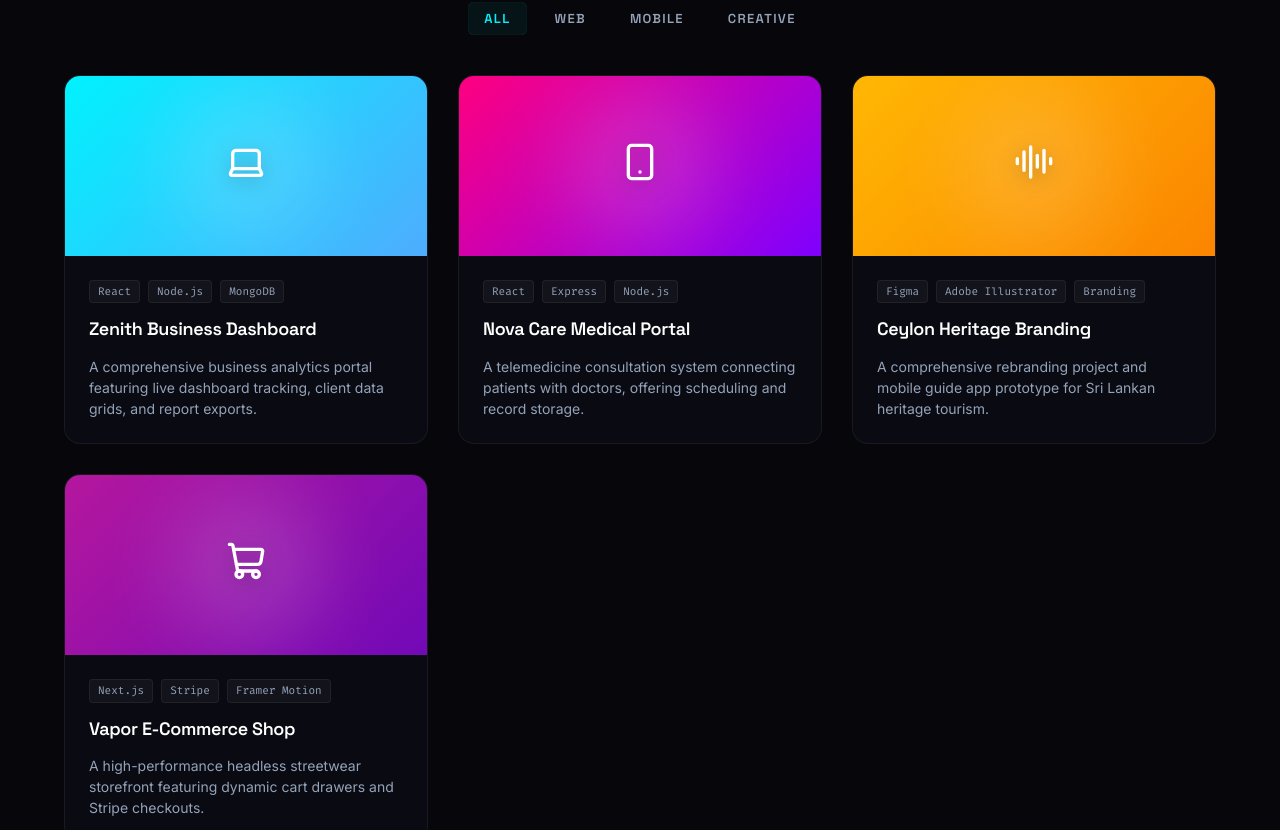
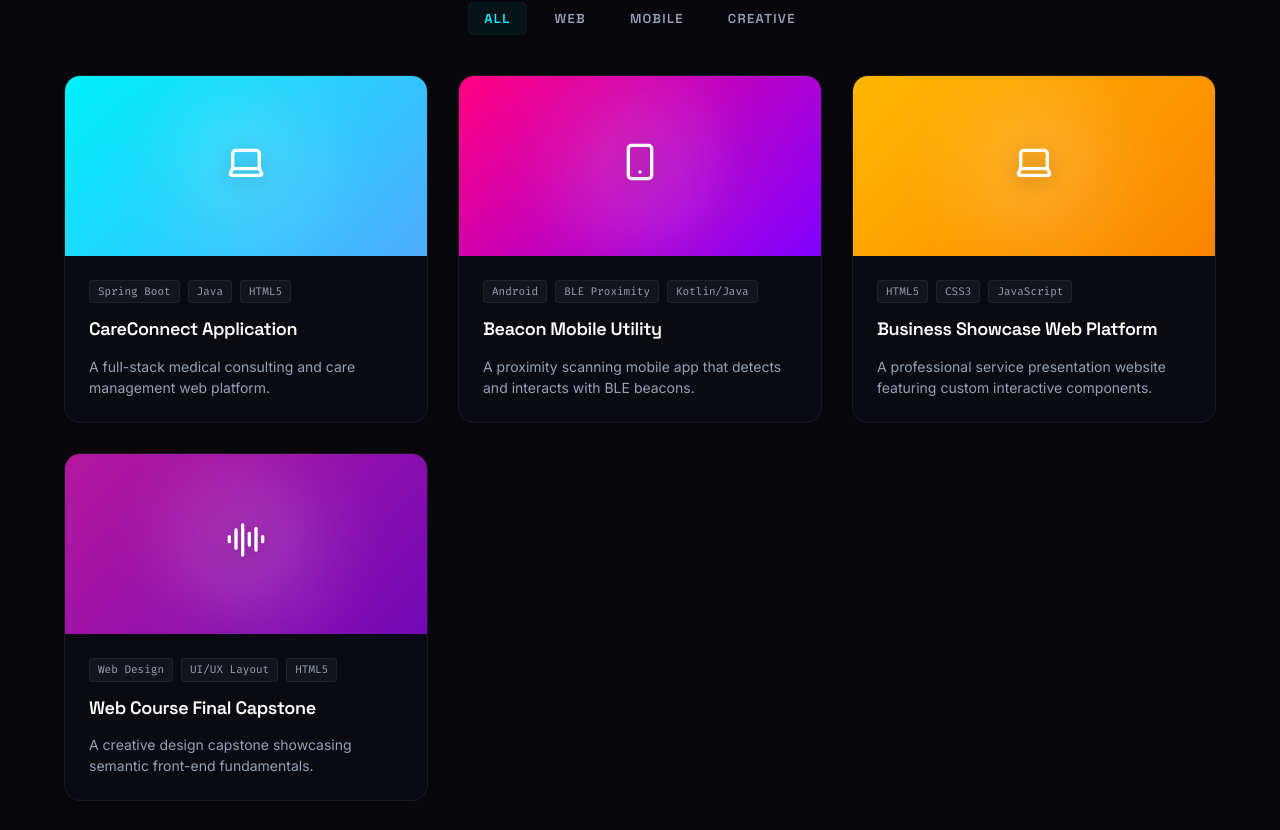
Before and after one commit to theekshanathushan/my-portfolio, a React (Vite) app: page / in a window 1280 px wide. Shown: the part 2857-3687 px from the top of the page. Built offline with nearby package versions, Linux system fonts and the light colour scheme.

Commit message:
Update my github project details

```diff
--- a/src/components/Projects.jsx
+++ b/src/components/Projects.jsx
@@ -73,55 +73,55 @@ const FALLBACK_REPOS = [
 const PROJECTS_DATA = [
   {
     id: 1,
-    title: "Zenith Business Dashboard",
+    title: "CareConnect Application",
     category: "web",
-    tags: ["React", "Node.js", "MongoDB", "Chart.js"],
-    description: "A comprehensive business analytics portal featuring live dashboard tracking, client data grids, and report exports.",
-    detailedDesc: "Zenith Dashboard is a custom portal engineered for small-to-medium businesses. It bridges the gap between MongoDB data streams and frontend chart representations, rendering real-time business statistics.",
-    features: ["MongoDB data collections integration", "Dynamic bar/line charts rendering", "Express REST API backend flow", "Visual report PDF exports"],
+    tags: ["Spring Boot", "Java", "HTML5", "CSS3", "JavaScript"],
+    description: "A full-stack medical consulting and care management web platform.",
+    detailedDesc: "CareConnect is a robust healthcare management system designed to coordinate care. It couples a secure Spring Boot MVC backend engine with custom HTML/CSS responsive user screens, enabling medical history tracking and service coordination.",
+    features: ["Spring Boot MVC backend architecture", "Custom semantic HTML/CSS styling structures", "Secure session handling and record storage", "Database persistence for patient data integration"],
     visualIcon: <Laptop size={40} />,
     color: "linear-gradient(135deg, #00f2fe 0%, #4facfe 100%)",
-    demoLink: "https://example.com",
-    codeLink: "https://github.com/theekshanathushan"
+    demoLink: "https://github.com/theekshanathushan/CareConnect-application",
+    codeLink: "https://github.com/theekshanathushan/CareConnect-application"
   },
   {
     id: 2,
-    title: "Nova Care Medical Portal",
-    category: "web",
-    tags: ["React", "Express", "Node.js", "MongoDB"],
-    description: "A telemedicine consultation system connecting patients with doctors, offering scheduling and record storage.",
-    detailedDesc: "Nova Care is a full-stack medical consulting system. It enables secure patient registration, medical history management, and direct scheduling with specialist doctors.",
-    features: ["Secure JWT session validation", "Direct specialist scheduling calendar", "Document storage integration", "Doctor notes history feed"],
+    title: "Beacon Mobile Utility",
+    category: "mobile",
+    tags: ["Android", "BLE Proximity", "Kotlin/Java", "Mobile Services"],
+    description: "A proximity scanning mobile app that detects and interacts with BLE beacons.",
+    detailedDesc: "Beacon App is a lightweight native Android service environment engineered to interface with Bluetooth Low Energy (BLE) transmitters. It scans proximity beacons, processes signal indicators (RSSI), and handles notifications.",
+    features: ["Bluetooth Low Energy signal scanning", "Real-time proximity and distance estimations", "Custom action handlers for device event triggers", "Optimized background location performance"],
     visualIcon: <Smartphone size={40} />,
     color: "linear-gradient(135deg, #ff007f 0%, #7f00ff 100%)",
-    demoLink: "https://example.com",
-    codeLink: "https://github.com/theekshanathushan"
+    demoLink: "https://github.com/theekshanathushan/Beacon_App",
+    codeLink: "https://github.com/theekshanathushan/Beacon_App"
   },
   {
     id: 3,
-    title: "Ceylon Heritage Branding",
-    category: "creative",
-    tags: ["Figma", "Adobe Illustrator", "Branding", "UI/UX"],
-    description: "A comprehensive rebranding project and mobile guide app prototype for Sri Lankan heritage tourism.",
-    detailedDesc: "This project showcases brand guidelines, print collateral, and a fully interactive Figma mobile application mockup designed to promote Sri Lankan tourism destinations.",
-    features: ["Vector logo family guidelines", "Brand color palettes and typography", "Interactive mobile high-fidelity UI prototypes", "Print collateral and posters layout"],
-    visualIcon: <AudioLines size={40} />,
+    title: "Business Showcase Web Platform",
+    category: "web",
+    tags: ["HTML5", "CSS3", "JavaScript", "Responsive Design"],
+    description: "A professional service presentation website featuring custom interactive components.",
+    detailedDesc: "This is a premium, high-fidelity landing page system built from the ground up using clean CSS structure and custom JavaScript interactions. It serves to showcase corporate services, improve online conversion rates, and run smoothly across all modern screen resolutions.",
+    features: ["Fully responsive layouts and responsive grid maps", "Clean typography hierarchy and structural grids", "Interactive CSS glassmorphism cards and visual headers", "Vanilla JS animations and navigation helpers"],
+    visualIcon: <Laptop size={40} />,
     color: "linear-gradient(135deg, #ffb703 0%, #fb8500 100%)",
-    demoLink: "https://example.com",
-    codeLink: "https://github.com/theekshanathushan"
+    demoLink: "https://github.com/theekshanathushan/Business-web-page",
+    codeLink: "https://github.com/theekshanathushan/Business-web-page"
   },
   {
     id: 4,
-    title: "Vapor E-Commerce Shop",
-    category: "web",
-    tags: ["Next.js", "Stripe", "Framer Motion", "MongoDB"],
-    description: "A high-performance headless streetwear storefront featuring dynamic cart drawers and Stripe checkouts.",
-    detailedDesc: "Vapor Storefront uses Next.js server components to render catalog pages instantly. It connects to a custom Node.js/MongoDB inventory database and handles secure checkouts using Stripe.",
-    features: ["Headless inventory database synchronization", "Stripe checkout secure redirects", "Animated product cart drawer", "Search filters by size and tag"],
-    visualIcon: <ShoppingCart size={40} />,
+    title: "Web Course Final Capstone",
+    category: "creative",
+    tags: ["Web Design", "UI/UX Layout", "HTML5", "CSS3 Canvas"],
+    description: "A creative design capstone showcasing semantic front-end fundamentals.",
+    detailedDesc: "Representing the cumulative final design project for the Web Design for Beginners course, this project demonstrates clean semantic document layouts, interactive grids, fluid design structures, and creative styling components.",
+    features: ["Semantic HTML5 standard design frameworks", "Pixel-perfect CSS styling templates", "Interactive media query adaptions for modern viewing", "Intuitive user experience focus and navigation grids"],
+    visualIcon: <AudioLines size={40} />,
     color: "linear-gradient(135deg, #b5179e 0%, #7209b7 100%)",
-    demoLink: "https://example.com",
-    codeLink: "https://github.com/theekshanathushan"
+    demoLink: "https://github.com/theekshanathushan/Final-assignment-web-course",
+    codeLink: "https://github.com/theekshanathushan/Final-assignment-web-course"
   }
 ];
 
```
